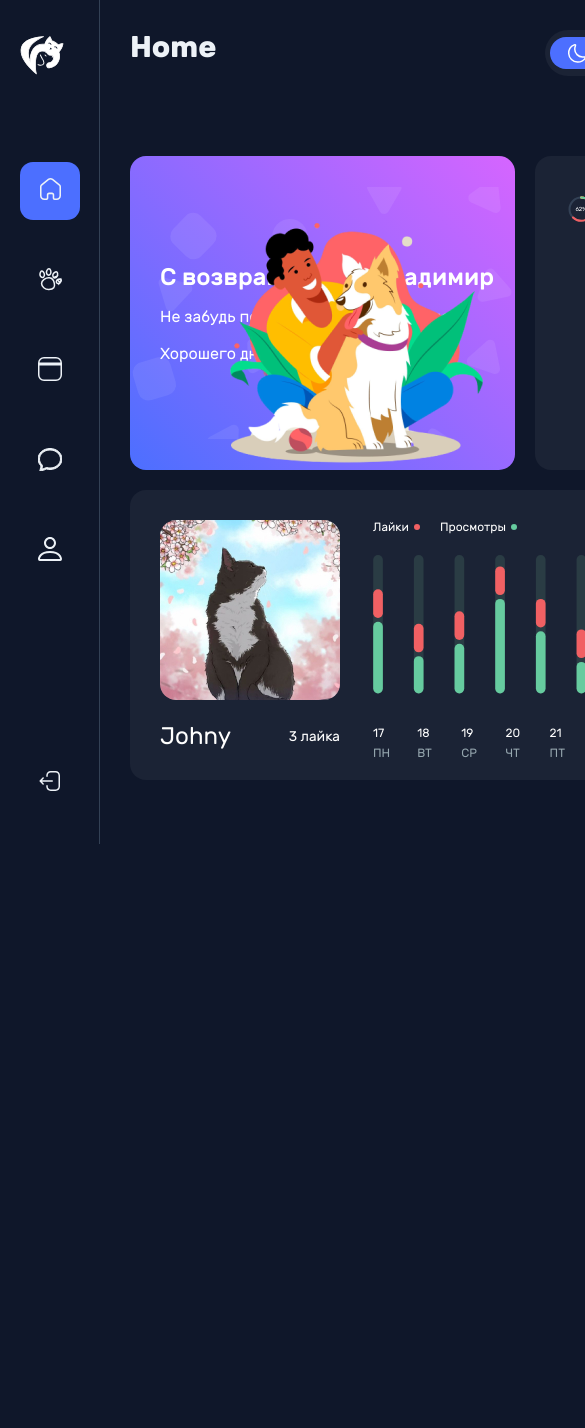
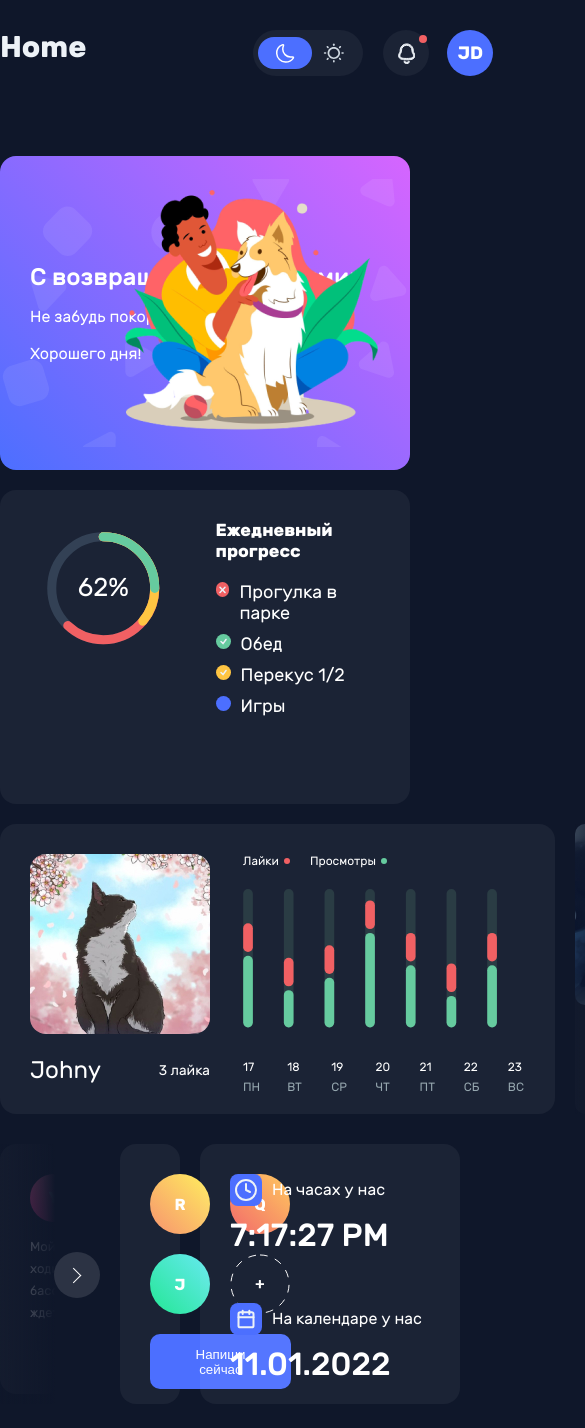
Before and after one commit to YuliyaMikhaleva/pets, a Vue app: page / in a window 390 px wide. Shown: the top 1428 px of the page, 585 px wide, since content can reach past the window. Before the commit the page ends 844 px from the top, so only its background shows below. Built offline with nearby package versions, Linux system fonts and the light colour scheme; what vue-apexcharts, vue-css-donut-chart would draw is missing.

Commit message:
Продолжение работы над адаптивом

```diff
--- a/src/App.vue
+++ b/src/App.vue
@@ -1,7 +1,7 @@
 <template>
   <div id="app" class="main">
-    <Menu v-if="actualWidth>375" class="main__menu"/>
-    <MobileMenu v-if="actualWidth<=375" class="main__mobile-menu"/>
+    <Menu v-if="actualWidth>800" class="main__menu"/>
+    <MobileMenu v-if="actualWidth<=768" class="main__mobile-menu"/>
     <div>
       <Header class="main__header"/>
       <UserData class="main__user-data"></UserData>
@@ -9,7 +9,7 @@
       <MessageArticles v-if="actualWidth>1280 || actualWidth<=375" class="main__message-articles" :articles="messagesArticles" />
       <Posts class="main__posts" :posts="postsArticles"/>
       <div v-if="actualWidth<=375" class="main__line-bottom"></div>
-      <MessageArticles v-if="actualWidth==1280" class="main__message-articles" :articles="messagesArticles" />
+      <MessageArticles v-if="actualWidth<=1280" class="main__message-articles" :articles="messagesArticles" />
     </div>
   </div>
 </template>
--- a/src/assets/style.scss
+++ b/src/assets/style.scss
@@ -55,20 +55,6 @@ body{
 
 }
 
-@media (max-width: 1600px) {
-  .main{
-    &__user-data{
-
-
-      //grid-template-columns: repeat(10, 1fr);
-      //grid-template-rows: repeat(1, 1fr);
-      //grid-template-areas:
-      //      "hello hello hello hello hello hello chart chart chart chart";
-      //grid-gap: 20px;
-      //margin: 80px 25px 20px 0;
-    }
-  }
-}
 @media (max-width: 1280px) {
   .main{
     &__header{
@@ -100,7 +86,16 @@ body{
     }
   }
 }
-
+@media (max-width: 768px) {
+  .main{
+    &__user-data{
+      grid-template-rows: repeat(2, 1fr);
+      grid-template-areas:
+              "hello hello hello hello hello hello hello hello hello hello"
+              "chart chart chart chart chart chart chart chart chart chart";
+    }
+  }
+}
 @media (max-width: 375px) {
   .main{
     margin: 20px 30px 8px 30px;
--- a/src/components/Message-article/Message-article.module.scss
+++ b/src/components/Message-article/Message-article.module.scss
@@ -19,6 +19,7 @@
     width: 48px;
     height: 48px;
     font-size: 16px;
+    margin-right: 17px;
   }
   &__title-wrp{
     display: flex;
@@ -50,6 +51,11 @@
     order: 1;
     flex-grow: 1;
     margin: 18.5px 0 0 0;
+    height: 90px;
+    overflow: hidden;
+    display: -webkit-box;
+    -webkit-line-clamp: 4;
+    -webkit-box-orient: vertical;
   }
   &__txt{
     margin: 0;
--- a/src/components/Post/Post.module.scss
+++ b/src/components/Post/Post.module.scss
@@ -5,6 +5,7 @@
   background: var(--color-article);
   padding-bottom: 30px;
   box-sizing: border-box;
+  height: 290px;
   &__title{
     color: var(--color-text);
     font-family: Rubik;
@@ -79,6 +80,9 @@
     &__tag{
       margin-bottom: 10px;
     }
+    &__title{
+      margin: 15px 30px 15px 30px;
+    }
   }
 }
 @media (max-width: 1280px) {
--- a/src/components/Post/Post.vue
+++ b/src/components/Post/Post.vue
@@ -7,7 +7,7 @@
     <div class="post__text">
       <div class="post__tag" :style="'background-color:'+ bg">{{ tag }}</div>
       <span class="post__likes">{{ likes }} {{word}}</span>
-      <svg :class="[!isActive ? activeClass : 'post__active-like', 'post__like']" @click="isActive = !isActive" width="18" height="16" viewBox="0 0 18 16" fill="none" xmlns="http://www.w3.org/2000/svg">
+      <svg :class="[!isActive ? activeClass : 'post__active-like', 'post__like']" @click="isActive = !isActive && likes++" width="18" height="16" viewBox="0 0 18 16" fill="none" xmlns="http://www.w3.org/2000/svg">
         <path d="M8.99609 15.5C8.99609 15.5 16.9961 9.93631 16.9961 4.66032C16.9961 -0.615631 9.89511 -1.01304 8.99609 4.26976C8.09704 -1.01304 0.996094 -0.60878 0.996094 5.07143C0.996094 10.7517 8.99609 15.5 8.99609 15.5Z" stroke="#F16063" stroke-linejoin="round"/>
       </svg>
     </div>
@@ -46,7 +46,7 @@ export default {
   },
   computed: {
     word() {
-      let el = this.likes.toString().slice(-1)
+      let el = this.likes.toString().slice(-2)
       if (el == 1) {
         return "лайк "
       } else if (el == 2 || el == 3 || el == 4){
--- a/src/components/User-data/User-data.vue
+++ b/src/components/User-data/User-data.vue
@@ -9,7 +9,7 @@
         <img class="user-data__photo" src="images/picture-bg.png" alt="photo">
       </div>
     </article>
-    <ProgressBlock v-if="actualWidth>375"/>
+    <ProgressBlock v-if="actualWidth>375" class="user-data__progress"/>
     <TimeDate v-if="actualWidth>1280" class="user-data__time" text="На часах у нас" :time-date="timeNow" img="images/clock.svg" />
     <TimeDate v-if="actualWidth>1280" class="user-data__date" text="На календаре у нас" :time-date="dateNow" img="images/calendar.svg"/>
     <swiper v-if="actualWidth<=375" :class="swiper" :options="swiperOption" class="user-data__slider">
--- a/src/components/User-data/Userdata.module.scss
+++ b/src/components/User-data/Userdata.module.scss
@@ -11,7 +11,7 @@
     grid-area: hello;
     display: flex;
     justify-content: space-between;
-    //min-width: 620px;
+    min-width: 631px;
   }
   &__title{
     font-family: Rubik;
@@ -48,7 +48,7 @@
   }
   &__photo{
     position: absolute;
-    top: 33px;
+    top: 0%;
     right: 0;
     //width: 31%
   }
@@ -63,6 +63,17 @@
   }
   &__date{
     grid-area: date;
+  }
+  &__progress{
+    min-width: 410px;
+  }
+}
+
+@media (max-width: 768px) {
+  .user-data{
+    &__hello{
+      min-width: 0;
+    }
   }
 }
 
```
